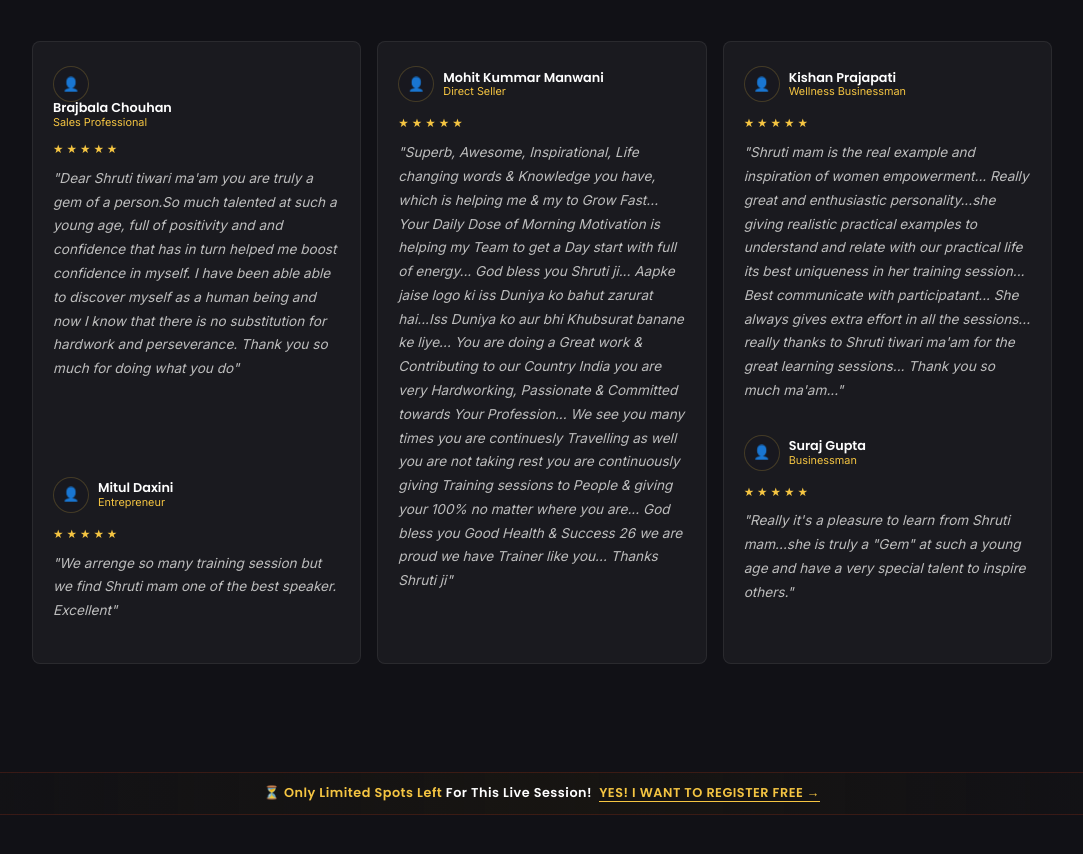
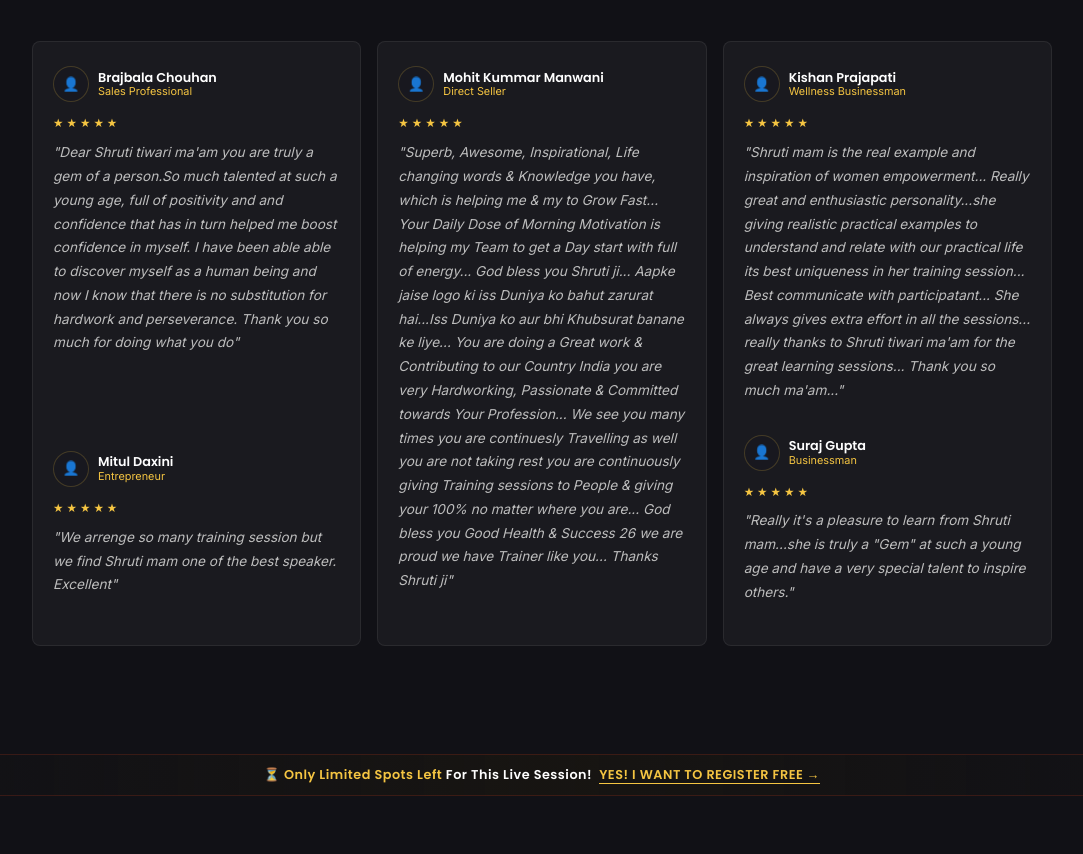
Before and after one commit to Prem7git/sales-mastery, a plain HTML site: page swb/index.html in a window 1280 px wide. Shown: the part 4072-4926 px from the top of the page, without its empty margins (98-1181 px from the left). Drawn offline with Linux system fonts and the light colour scheme; files whose address does not match are found by name.

Commit message:
Update index.html

```diff
--- a/swb/index.html
+++ b/swb/index.html
@@ -485,7 +485,7 @@ footer{background:var(--bg);border-top:1px solid var(--border-s);padding:16px 5%
     <p class="s-sub">What past attendees say after the training.</p>
   </div>
   <div class="testi-grid">
-    <div class="testi-card"><div class="testi-person"><div class="testi-av">👤</div></div><div><div class="testi-name">Brajbala Chouhan</div><div class="testi-role">Sales Professional</div></div><br><div class="testi-stars">★★★★★</div><p class="testi-text">"Dear Shruti tiwari ma'am you are truly a gem of a person.So much talented at such a young age, full of positivity and and confidence that has in turn helped me boost confidence in myself. I have been able able to discover myself as a human being and now I know that there is no substitution for hardwork and perseverance. Thank you so much for doing what you do"</p><br><br><br><br><br><div class="testi-person"><div class="testi-av">👤</div><div><div class="testi-name">Mitul Daxini</div><div class="testi-role">Entrepreneur</div></div></div><br><div class="testi-stars">★★★★★</div><p class="testi-text">"We arrenge so many training session but we find Shruti mam one of the best speaker. Excellent"</p></div>
+    <div class="testi-card"><div class="testi-person"><div class="testi-av">👤</div><div><div class="testi-name">Brajbala Chouhan</div><div class="testi-role">Sales Professional</div></div></div><br><div class="testi-stars">★★★★★</div><p class="testi-text">"Dear Shruti tiwari ma'am you are truly a gem of a person.So much talented at such a young age, full of positivity and and confidence that has in turn helped me boost confidence in myself. I have been able able to discover myself as a human being and now I know that there is no substitution for hardwork and perseverance. Thank you so much for doing what you do"</p><br><br><br><br><br><div class="testi-person"><div class="testi-av">👤</div><div><div class="testi-name">Mitul Daxini</div><div class="testi-role">Entrepreneur</div></div></div><br><div class="testi-stars">★★★★★</div><p class="testi-text">"We arrenge so many training session but we find Shruti mam one of the best speaker. Excellent"</p></div>
     <div class="testi-card"><div class="testi-person"><div class="testi-av">👤</div><div><div class="testi-name">Mohit Kummar Manwani</div><div class="testi-role">Direct Seller</div></div></div><br><div class="testi-stars">★★★★★</div><p class="testi-text">"Superb, Awesome, Inspirational, Life changing words & Knowledge you have, which is helping me & my to Grow Fast... Your Daily Dose of Morning Motivation is helping my Team to get a Day start with full of energy... God bless you Shruti ji... Aapke jaise logo ki iss Duniya ko bahut zarurat hai...Iss Duniya ko aur bhi Khubsurat banane ke liye... You are doing a Great work & Contributing to our Country India you are very Hardworking, Passionate & Committed towards Your Profession... We see you many times you are continuesly Travelling as well you are not taking rest you are continuously giving Training sessions to People & giving your 100% no matter where you are... God bless you Good Health & Success 26 we are proud we have Trainer like you... Thanks Shruti ji"</p></div>
     <div class="testi-card"><div class="testi-person"><div class="testi-av">👤</div><div><div class="testi-name">Kishan Prajapati</div><div class="testi-role">Wellness Businessman</div></div></div><br><div class="testi-stars">★★★★★</div><p class="testi-text">"Shruti mam is the real example and inspiration of women empowerment... Really great and enthusiastic personality...she giving realistic practical examples to understand and relate with our practical life its best uniqueness in her training session... Best communicate with participatant... She always gives extra effort in all the sessions... really thanks to Shruti tiwari ma'am for the great learning sessions... Thank you so much ma'am..."</p><br><div class="testi-person"><div class="testi-av">👤</div><div><div class="testi-name">Suraj Gupta</div><div class="testi-role">Businessman</div></div></div><br><div class="testi-stars">★★★★★</div><p class="testi-text">"Really it's a pleasure to learn from Shruti mam...she is truly a "Gem" at such a young age and have a very special talent to inspire others."</p></div>
   </div>
```
